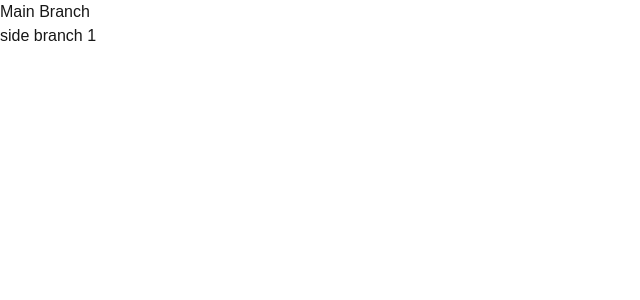
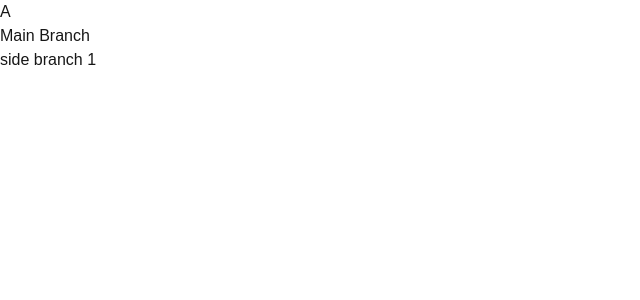
Before and after one commit to Utkarsh164/temp, a Next.js app: page / in a window 1280 px wide. Shown: the top 300 px of the page, without its empty margins (0-640 px from the left). Built offline with nearby package versions, Linux system fonts and the light colour scheme.

Commit message:
A ko add kiya hai main branch mai

```diff
--- a/app/page.js
+++ b/app/page.js
@@ -1,10 +1,11 @@
+import A from "@/branch/a";
 import B from "@/branch/b";
 import Image from "next/image";
 
 export default function Home() {
   return (
     <div>
-      Main Branch <B/>
+      <A/> Main Branch <B/>
     </div>
   );
 }
--- /dev/null
+++ b/branch/a.jsx
@@ -0,0 +1,9 @@
+import React from 'react'
+
+const A = () => {
+  return (
+    <div>A</div>
+  )
+}
+
+export default A
```
